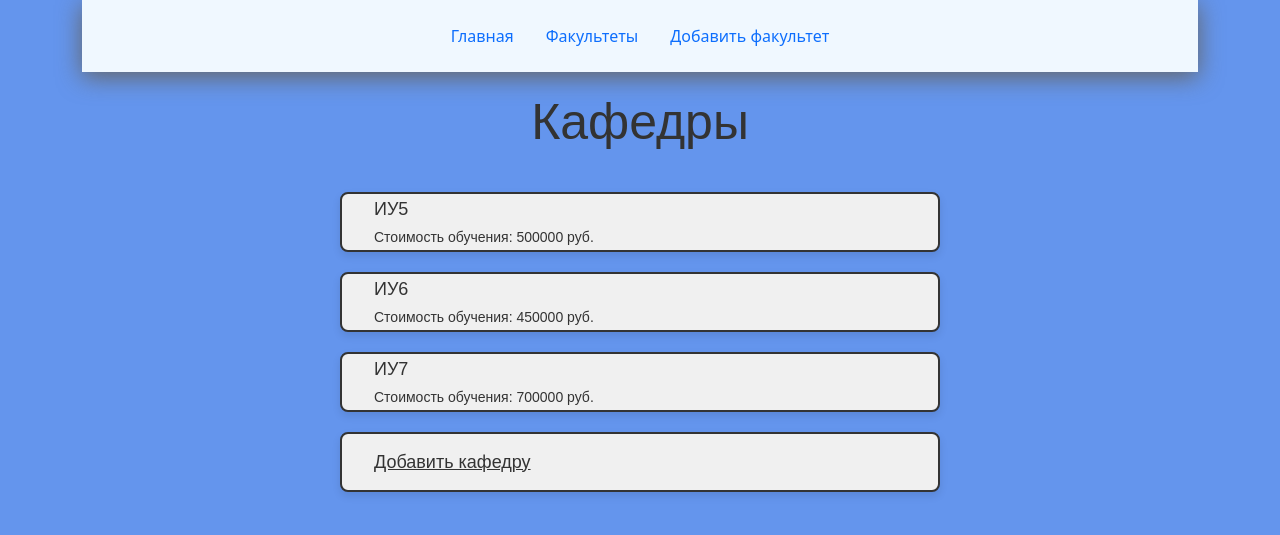
After one commit to Alexey-creator875/PCPL-Labs-2025, a Flask app: a page that uses dz/templates/base.html in a window 1280 px wide. The commit adds this page. Shown: the top 535 px of the page. Run offline with Flask 3, Linux system fonts and the light colour scheme.

Commit message:
add faculty departments

```diff
--- a/dz/app.py
+++ b/dz/app.py
@@ -10,6 +10,13 @@ class Faculty(db.Model):
     id = db.Column(db.Integer, primary_key=True)
     facultyName = db.Column(db.String(100), nullable=False)
     departmentNumber = db.Column(db.Integer, default=0)
+
+
+class Department(db.Model):
+    id = db.Column(db.Integer, primary_key=True)
+    departmentName = db.Column(db.String(100), nullable=False)
+    tuitionFee = db.Column(db.Integer, default=0)
+    faculty_id = db.Column(db.Integer, db.ForeignKey('faculty.id'))
 
 
 with app.app_context():
@@ -28,8 +35,14 @@ def faculties():
     return render_template('faculties.html', faculties=faculties)
 
 
-@app.route("/create", methods=['POST', 'GET'])
-def create():
+@app.route("/faculties/departments/id=<int:faculty_id>")
+def departments(faculty_id):
+    departments = Department.query.filter_by(faculty_id=faculty_id)
+    return render_template('departments.html', departments=departments, faculty_id=faculty_id)
+
+
+@app.route("/create_faculty", methods=['POST', 'GET'])
+def create_faculty():
     if request.method == 'POST':
         facultyName = request.form['facultyName']
         departmentNumber = request.form['departmentNumber']
@@ -45,7 +58,27 @@ def create():
             return 'При добавлении факультета произошла ошибка'
 
     else:
-        return render_template('create.html')
+        return render_template('create_faculty.html')
+
+
+@app.route("/faculty_id=<int:faculty_id>/create_department", methods=['POST', 'GET'])
+def create_department(faculty_id):
+    if request.method == 'POST':
+        departmentName = request.form['departmentName']
+        tuitionFee = request.form['tuitionFee']
+
+        department = Department(departmentName=departmentName, tuitionFee=tuitionFee, faculty_id=faculty_id)
+
+        try:
+            db.session.add(department)
+            db.session.commit()
+            return redirect('/')
+
+        except:
+            return 'При добавлении кафедры произошла ошибка'
+
+    else:
+        return render_template('create_department.html')
 
 
 if __name__ == '__main__':
--- a/dz/static/css/main.css
+++ b/dz/static/css/main.css
@@ -44,14 +44,14 @@ h2 {
     box-shadow: 0 4px 8px rgba(0,0,0,0.1);
 }
 
-.row .facultyName {
+.row .rowMainLabel {
     font-family: Arial, sans-serif;
     font-size: 18px;
     color: #333;
     text-align: left;
 }
 
-.row .departmentNumber {
+.row .rowSecondaryLabel {
     font-family: Arial, sans-serif;
     font-size: 14px;
     color: #333;
--- a/dz/templates/base.html
+++ b/dz/templates/base.html
@@ -13,7 +13,7 @@
             <ul class="nav nav-pills">
                 <li class="nav-item"><a href="{{ url_for('index') }}" class="nav-link">Главная</a></li>
                 <li class="nav-item"><a href="{{ url_for('faculties') }}" class="nav-link">Факультеты</a></li>
-                <li class="nav-item"><a href="{{ url_for('create') }}" class="nav-link">Добавить факультет</a></li>
+                <li class="nav-item"><a href="{{ url_for('create_faculty') }}" class="nav-link">Добавить факультет</a></li>
             </ul>
         </header>
         <h1>{% block contentTitle %}{% endblock %}</h1>
--- /dev/null
+++ b/dz/templates/departments.html
@@ -0,0 +1,24 @@
+{% extends 'base.html' %}
+
+{% block title %}
+Кафедры
+{% endblock %}
+
+{% block contentTitle %}
+Кафедры
+{% endblock %}
+
+{% block content %}
+
+{% for department in departments %}
+<div class="row">
+    <div class="rowMainLabel">{{ department.departmentName }}</div>
+    <div class="rowSecondaryLabel">Стоимость обучения: {{ department.tuitionFee }} руб.</div>
+</div>
+{% endfor %}
+
+<div class="row">
+    <a href="/faculty_id={{ faculty_id }}/create_department" class="rowMainLabel">Добавить кафедру</a>
+</div>
+
+{% endblock %}
--- a/dz/templates/faculties.html
+++ b/dz/templates/faculties.html
@@ -12,8 +12,8 @@
 
 {% for faculty in faculties %}
 <div class="row">
-    <div class="facultyName">{{ faculty.facultyName }}</div>
-    <div class="departmentNumber">Количество кафедр: {{ faculty.departmentNumber }} шт.</div>
+    <a href="/faculties/departments/id={{ faculty.id }}" class="rowMainLabel">{{ faculty.facultyName }}</a>
+    <div class="rowSecondaryLabel">Количество кафедр: {{ faculty.departmentNumber }} шт.</div>
 </div>
 {% endfor %}
 
```
Also changed, not shown: dz/templates/create_department.html (added, +17 -0 lines), dz/instance/faculties.db, dz/templates/create_faculty.html (renamed from dz/templates/create.html).
